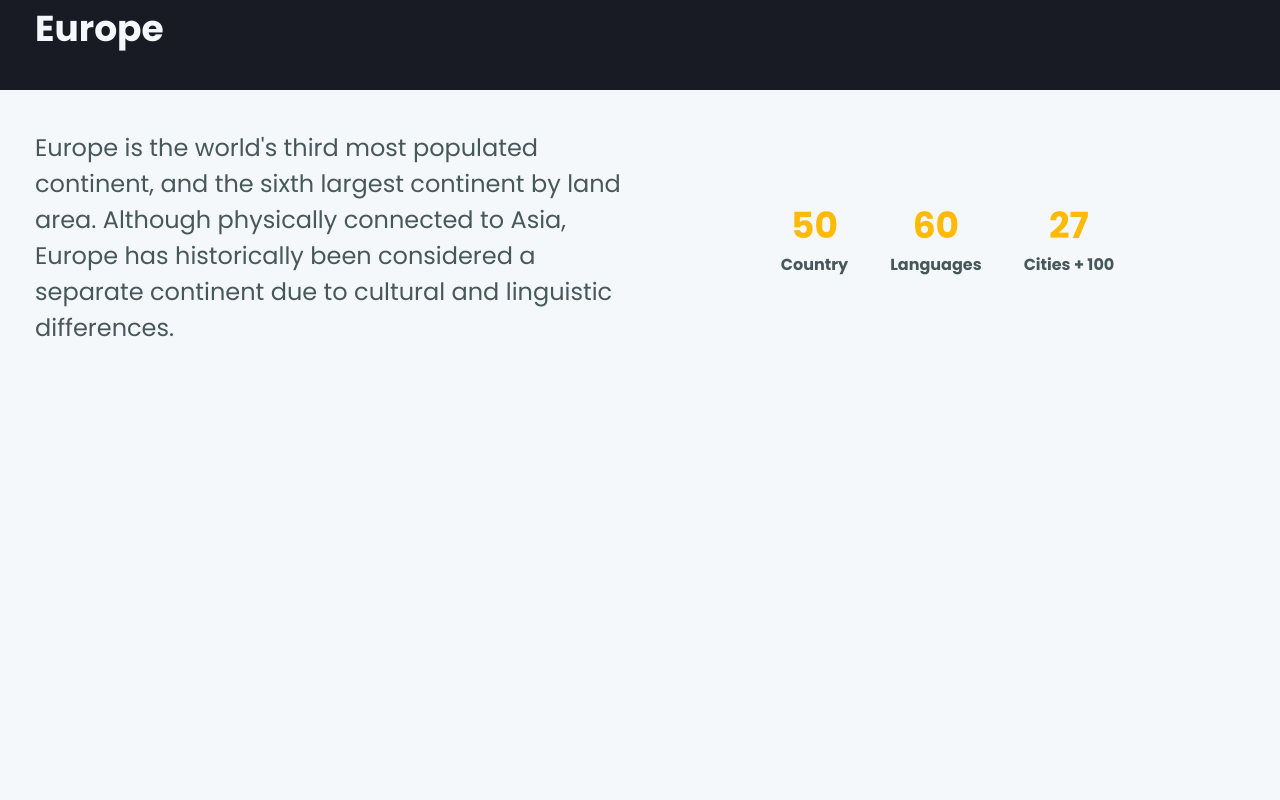
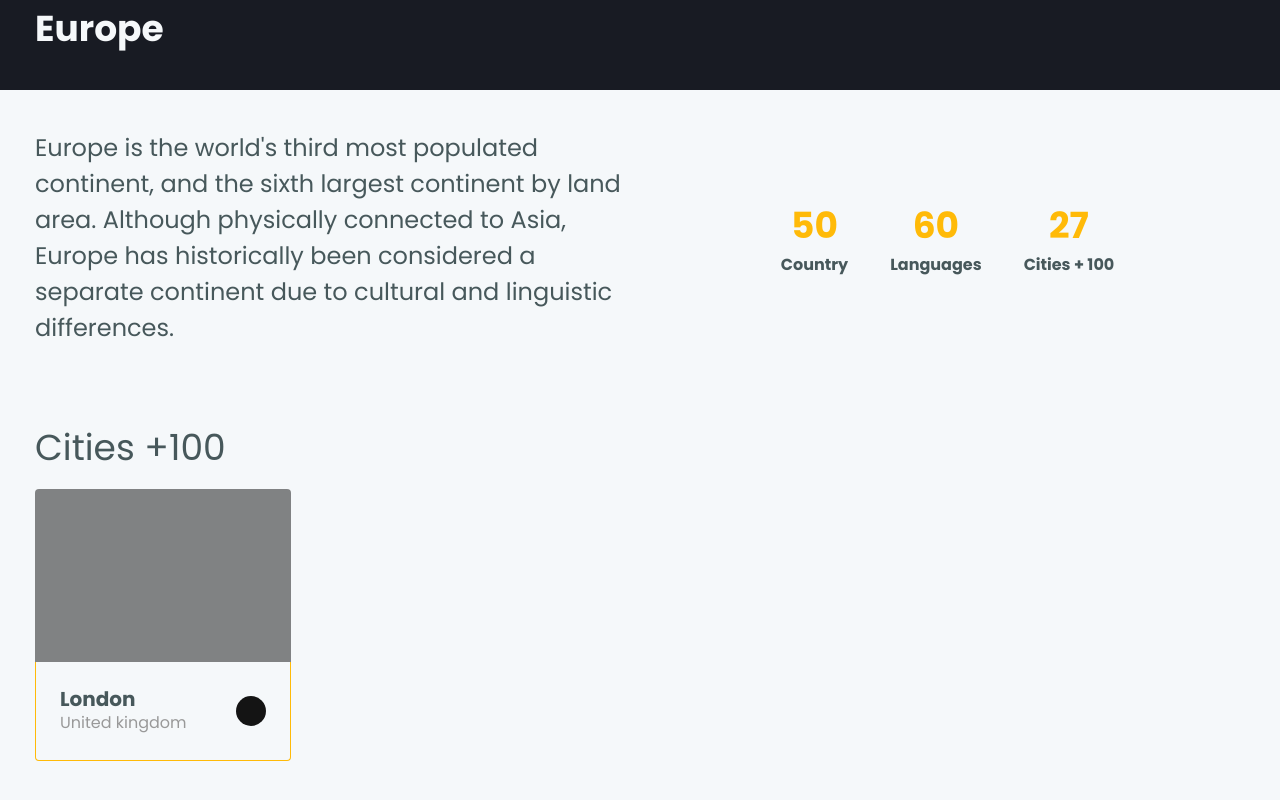
Before and after one commit to Thiago-spart/world-trip-lp, a Next.js app: page /countries/europe in a window 1280 px wide. Shown: the part 390-1190 px from the top of the page. Before the commit the page ends 800 px from the top, so only its background shows below. Built offline with nearby package versions, Linux system fonts and the light colour scheme.

Commit message:
Add europe sections

```diff
--- a/src/pages/countries/europe.tsx
+++ b/src/pages/countries/europe.tsx
@@ -1,4 +1,12 @@
-import { Flex, Heading, Text, useBreakpointValue } from "@chakra-ui/react";
+import {
+  Box,
+  Flex,
+  Heading,
+  Image,
+  SimpleGrid,
+  Text,
+  useBreakpointValue,
+} from "@chakra-ui/react";
 import { NextPage } from "next";
 import { Header } from "../../components/Header";
 import { HeadTitle } from "../../components/HeadTitle";
@@ -81,6 +89,65 @@ const Europe: NextPage = () => {
             </Flex>
           </Flex>
         </Flex>
+        <Flex
+          as="section"
+          w="100vw"
+          align="center"
+          justify="center"
+          direction="column"
+          height="fit-content"
+          px={["30", "35"]}
+          py="10"
+          gap={["10", "5"]}
+        >
+          <Heading as="h3" alignSelf="flex-start" fontWeight="500">
+            Cities +100
+          </Heading>
+          <SimpleGrid
+            w="100%"
+            height="fit-content"
+            minChildWidth="260px"
+            column={["1", "4"]}
+            gap={["10", "5"]}
+          >
+            <Flex w="256px" direction="column" align="center" justify="center">
+              <Box
+                borderRadius="4px 4px 0 0"
+                w="100%"
+                h="173px"
+                bg="blackAlpha.600"
+              />
+              <Flex
+                border="1px solid #FFBA08"
+                borderTop="none"
+                borderRadius="0 0 4px 4px"
+                align="center"
+                w="100%"
+                justify="space-between"
+                px="24px"
+                py="25px"
+              >
+                <Flex
+                  direction="column"
+                  align="flex-start"
+                  justify="space-between"
+                >
+                  <Heading fontSize="20px">London</Heading>
+                  <Text fontSize="16px" color="#999999" whiteSpace="nowrap">
+                    United kingdom
+                  </Text>
+                </Flex>
+                <Box
+                  bg="blackAlpha.900"
+                  borderRadius="50%"
+                  w="30px"
+                  h="30px"
+                  display="block"
+                />
+              </Flex>
+            </Flex>
+          </SimpleGrid>
+        </Flex>
       </Flex>
     </>
   );
```
